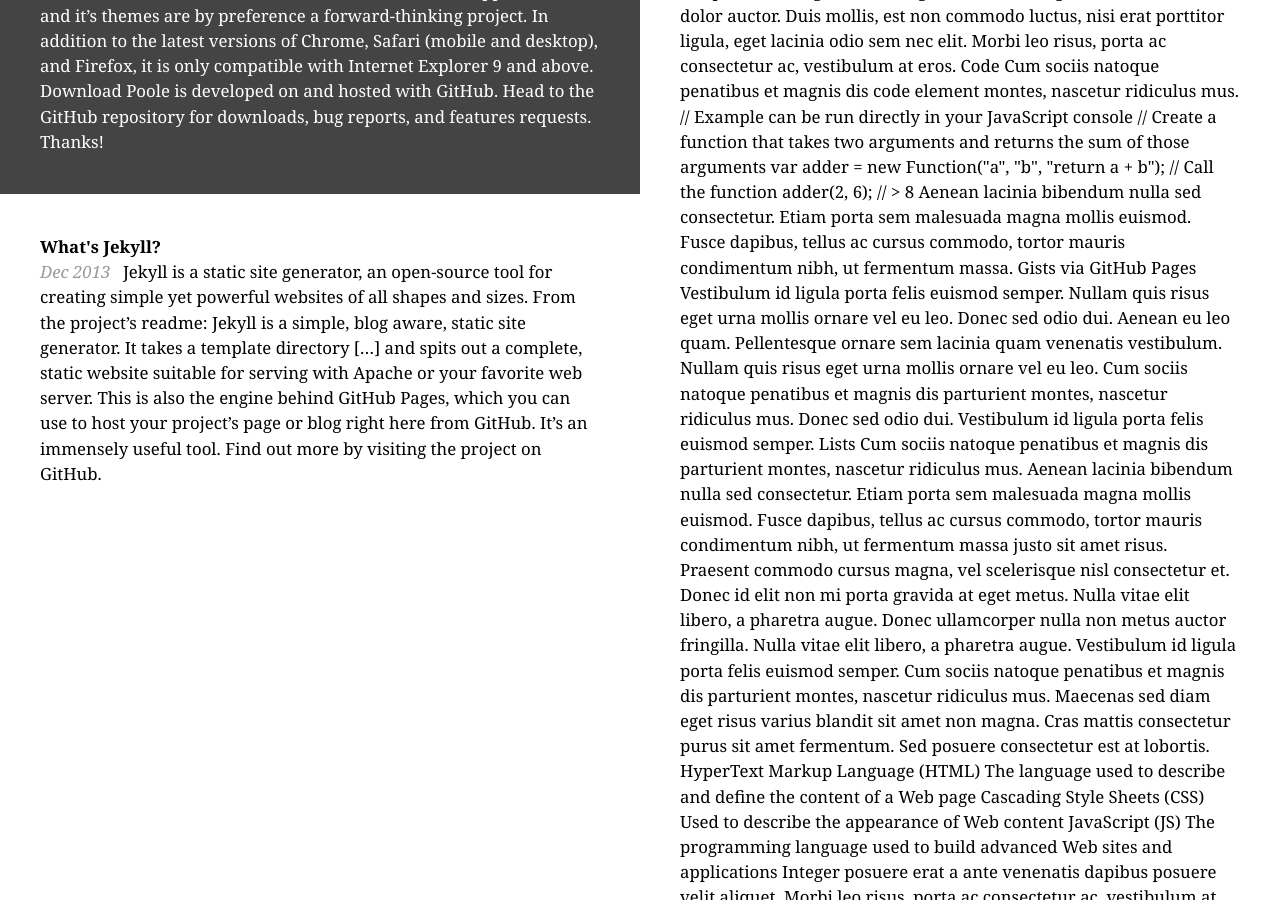
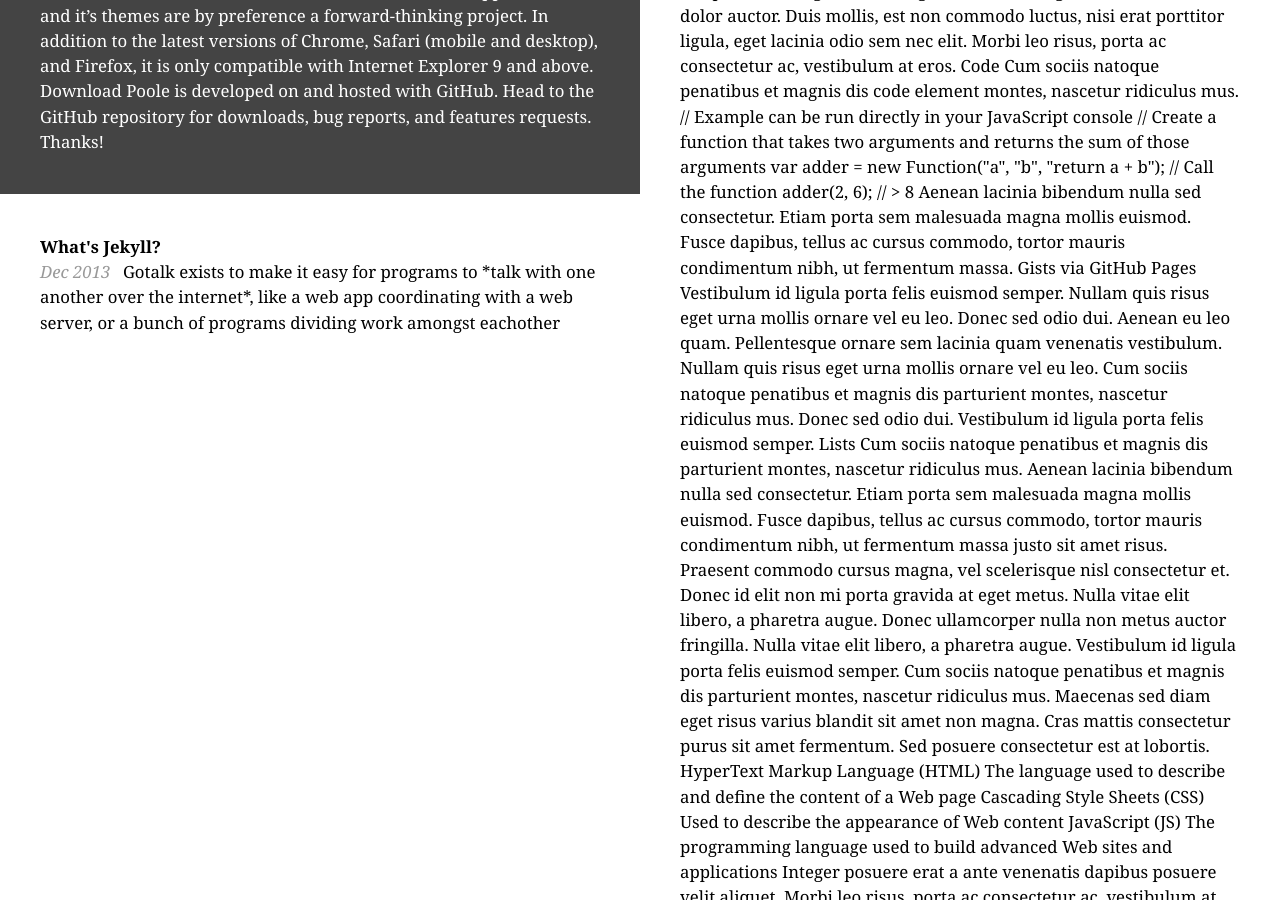
Before and after one commit to emilysquid/emilysquid.github.io, a Jekyll site: the page built from index.html, in a window 1280 px wide and 900 px high, scrolled down 721 px. Built offline with Jekyll 4.4.1, drawn with Linux system fonts in a browser that asks for light colours.

Commit message:
description added

```diff
--- a/_posts/2013-12-31-whats-jekyll.md
+++ b/_posts/2013-12-31-whats-jekyll.md
@@ -1,6 +1,7 @@
 ---
 layout: post
 title: What's Jekyll?
+description: "Gotalk exists to make it easy for programs to *talk with one another over the internet*, like a web app coordinating with a web server, or a bunch of programs dividing work amongst eachother"
 ---
 
 [Jekyll](http://jekyllrb.com) is a static site generator, an open-source tool for creating simple yet powerful websites of all shapes and sizes. From [the project's readme](https://github.com/jekyll/jekyll/blob/master/README.markdown):
```
